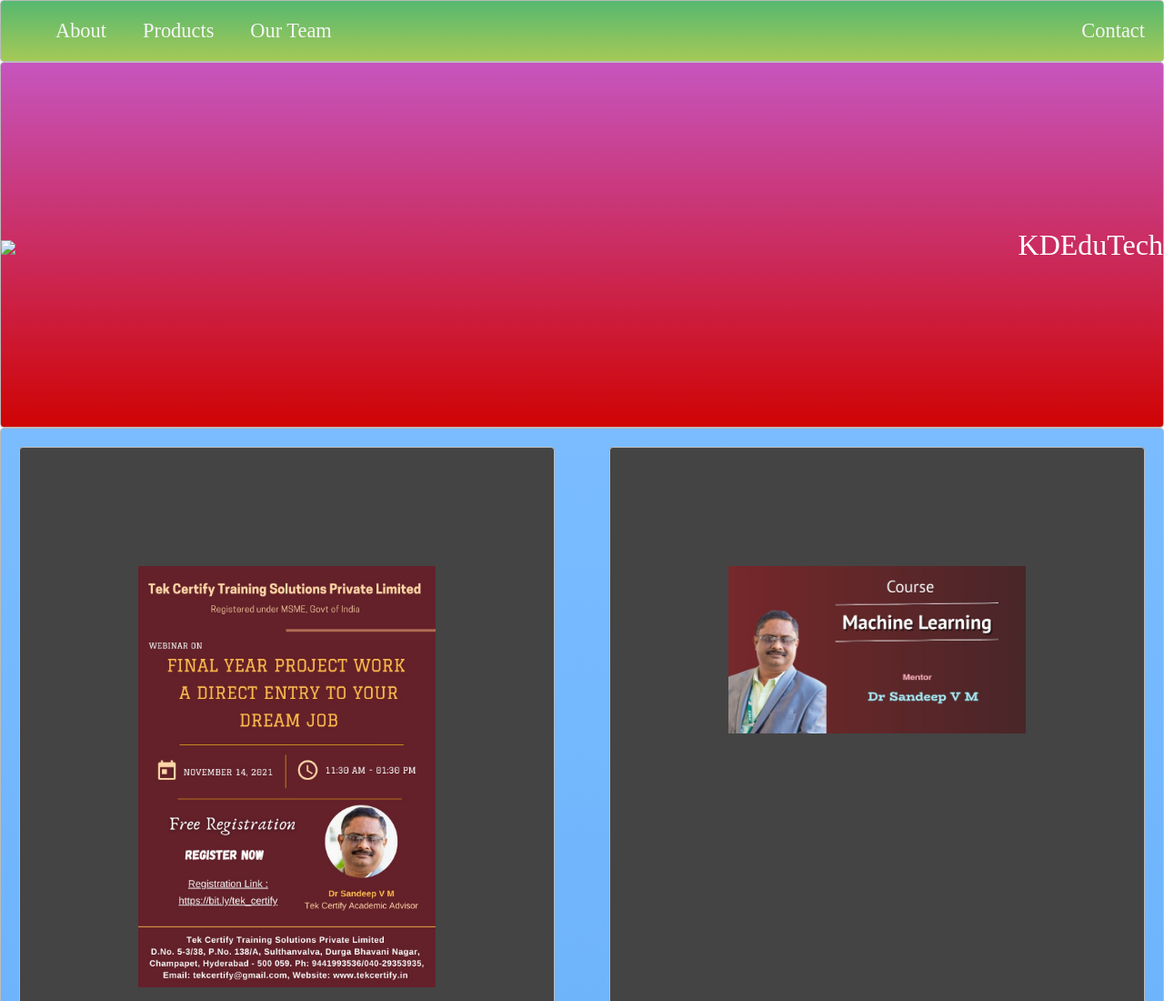
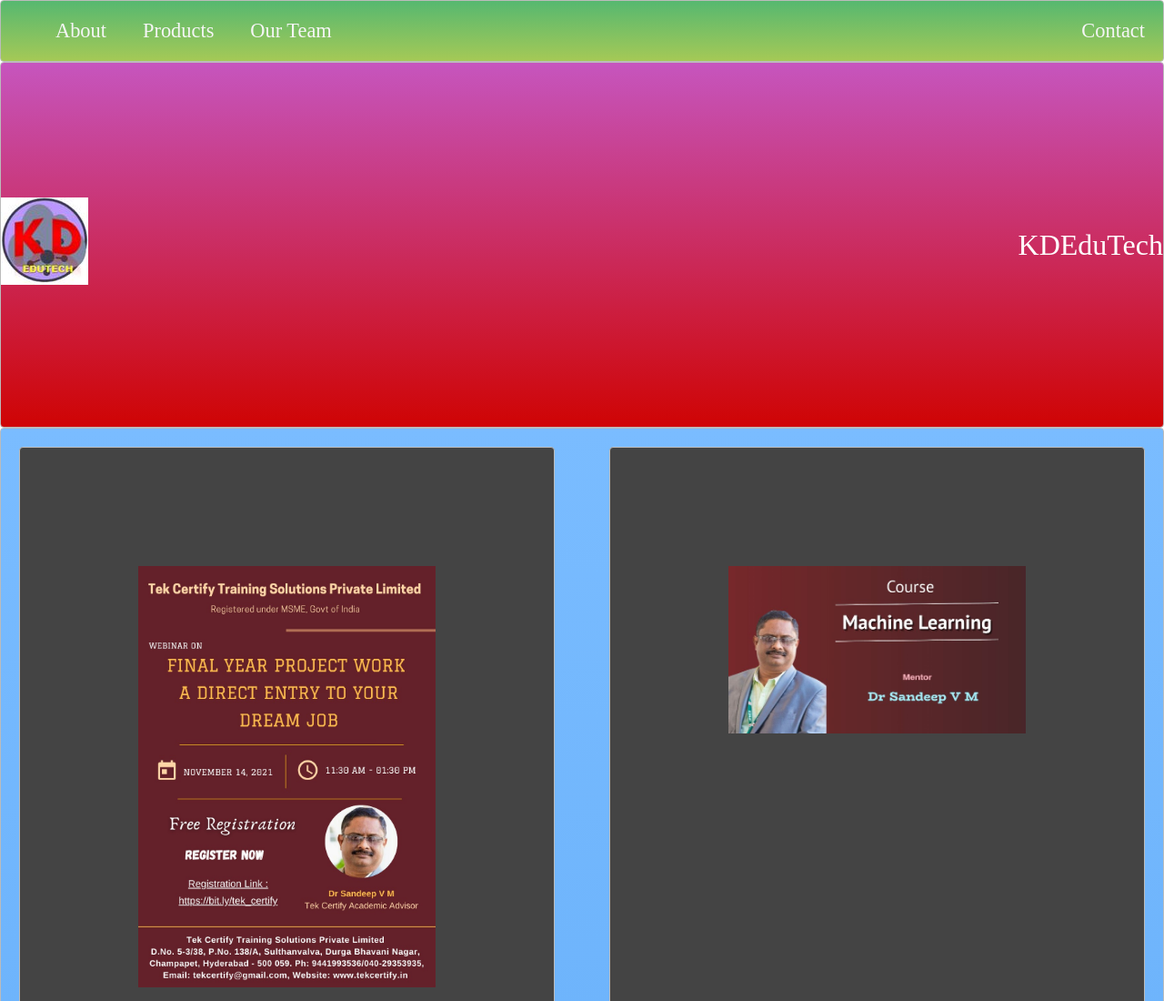
Before and after one commit to sandeepvm16/KDE, a plain HTML site: page index.html in a window 1280 px wide. Shown: the top 1100 px of the page at 91% size. Drawn offline with Linux system fonts and the light colour scheme.

Commit message:
Update index.html

```diff
--- a/index.html
+++ b/index.html
@@ -14,7 +14,7 @@
     </ul>
   </nav>
   <div class="container zone red">
-  <div class="pull"> <img src="./img/pp.jpeg"></div>
+  <div class="pull"> <img src="./pp.jpeg"></div>
   KDEduTech
 
   </div>
```
